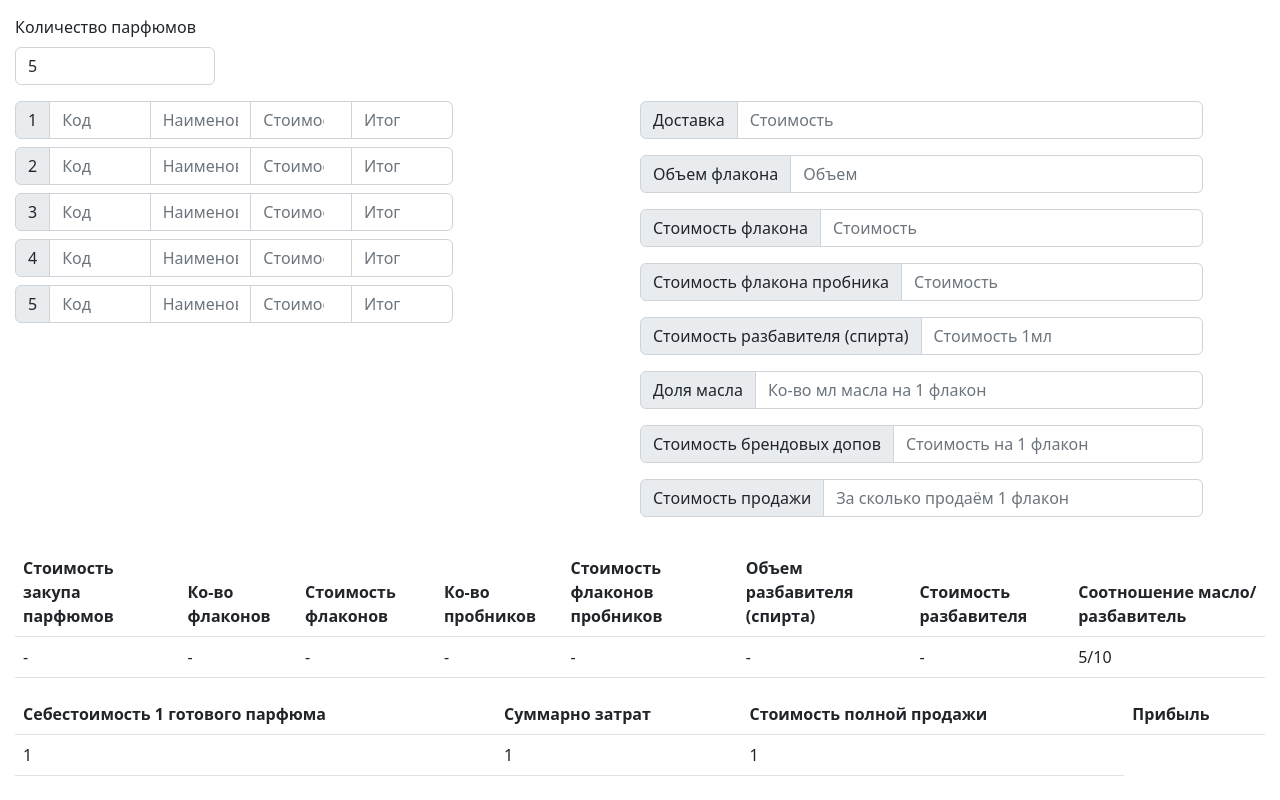
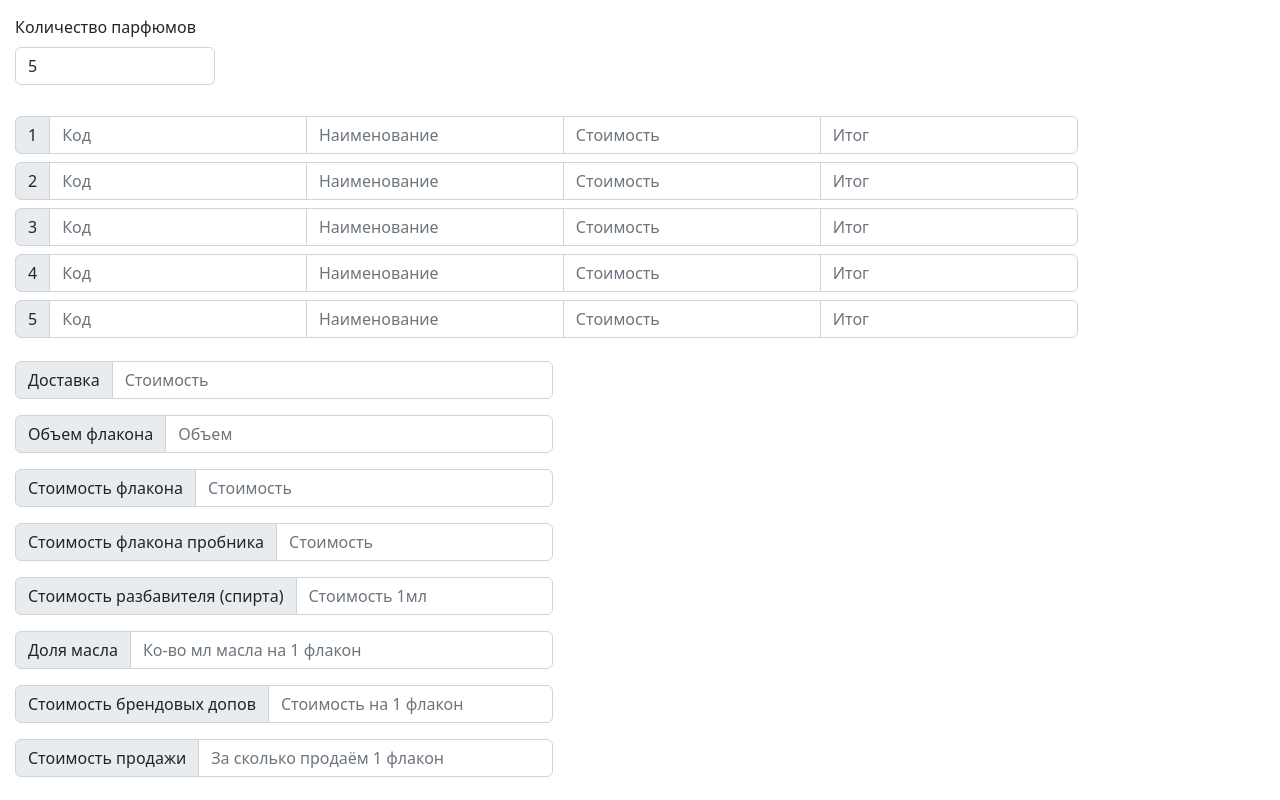
Before and after one commit to IBunDem/IBunDem.github.io, a plain HTML site: page index.html in a window 1280 px wide. Shown: the top 800 px of the page. Drawn offline with Linux system fonts and the light colour scheme.

Commit message:
Fixed flexable layout

```diff
--- a/style.css
+++ b/style.css
@@ -13,15 +13,18 @@ body {
 .forms-wrapper {
     display: flex;
     flex-grow: 0;
+    flex-wrap: wrap;
 }
 
 .perfume-input-table-wrapper {
-    width: 35%;
+    width: 100%;
+    margin-right: 15%;
+    margin-top: 15px;
 }
 
 .variables-forms {
-    width: 45%;
-    margin-left: 15%;
+    width: 100;
+    margin-top: 15px;
 }
 
 .results-wrapper {
```
